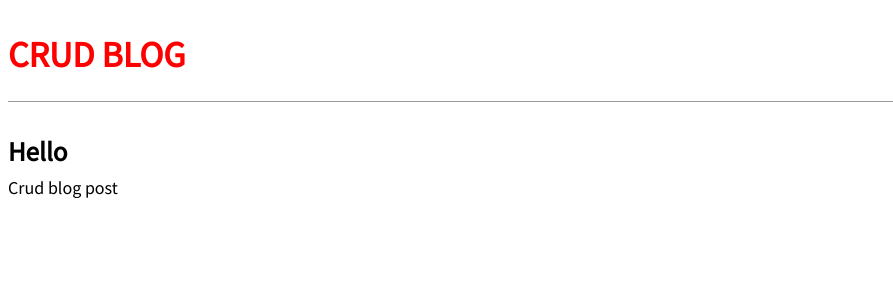
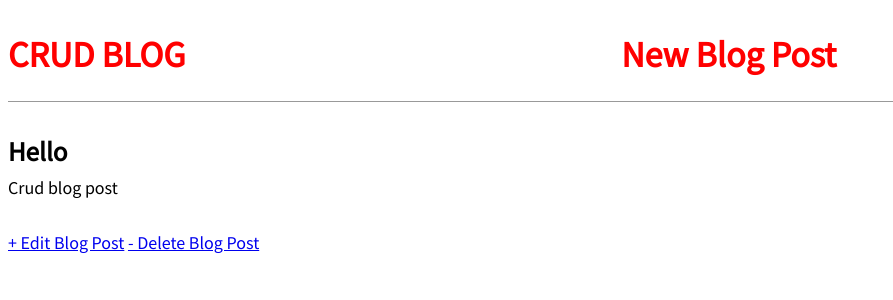
Before and after one commit to dejetem/zuri-crud, a Django app: page /post/1/ in a window 1280 px wide. Shown: the top 300 px of the page, without its empty margins (0-893 px from the left). Run offline with Django 3.2, Linux system fonts and the light colour scheme; data comes from the database, SQL or seed files in the repository; both versions use the stored data as it was after the commit.

Commit message:
added some functonalities

```diff
--- a/blog/models.py
+++ b/blog/models.py
@@ -1,10 +1,16 @@
 from django.db import models
+from django.urls import reverse
 
 # Create your models here.
+
+
 class Post(models.Model):
     title = models.CharField(max_length=200)
-    author = models.ForeignKey('auth.User',on_delete=models.CASCADE)
+    author = models.ForeignKey('auth.User', on_delete=models.CASCADE)
     body = models.TextField()
 
     def __str__(self):
         return self.title
+
+    def get_absolute_url(self):
+        return reverse("post_detail", args=[str(self.id)])
--- a/blog/urls.py
+++ b/blog/urls.py
@@ -1,7 +1,10 @@
 from django.urls import path
-from .views import BlogListView, BlogDetailView
+from .views import BlogListView, BlogDetailView, BlogCreateView, BlogUpdateView, BlogDeleteView
 
 urlpatterns = [
+    path('post/<int:pk>/delete/', BlogDeleteView.as_view(), name='post_delete'),
+    path('post/<int:pk>/edit/', BlogUpdateView.as_view(), name='post_edit'),
+    path('post/new/', BlogCreateView.as_view(), name='post_new'),
     path('post/<int:pk>/', BlogDetailView.as_view(), name='post_detail'),
     path('', BlogListView.as_view(), name='home'),
 ]
--- a/blog/views.py
+++ b/blog/views.py
@@ -1,8 +1,11 @@
 from django.shortcuts import render
-from django.views.generic import ListView, DetailView
+from django.views.generic import ListView, DetailView, CreateView, UpdateView, DeleteView
+from django.urls import reverse_lazy
 from .models import Post
 
 # Create your views here.
+
+
 class BlogListView(ListView):
     model = Post
     template_name = 'home.html'
@@ -11,3 +14,21 @@ class BlogListView(ListView):
 class BlogDetailView(DetailView):
     model = Post
     template_name = 'post_detail.html'
+
+
+class BlogCreateView(CreateView):
+    model = Post
+    template_name = 'post_new.html'
+    fields = ['title', 'author', 'body']
+
+
+class BlogUpdateView(UpdateView):
+    model = Post
+    template_name = 'post_edit.html'
+    fields = ['title', 'body']
+
+
+class BlogDeleteView(DeleteView):
+    model = Post
+    template_name = 'post_delete.html'
+    success_url = reverse_lazy('home')
--- /dev/null
+++ b/requirements.txt
@@ -0,0 +1 @@
+Django==3.2
--- a/templates/base.html
+++ b/templates/base.html
@@ -8,7 +8,12 @@
   </head>
   <body>
     <header>
-      <h1><a href="{ % url 'home' % }">CRUD BLOG</a></h1>
+      <div class='nav-left'>
+        <h1><a href="{% url 'home' %}">CRUD BLOG</a></h1>
+      </div>
+      <div class='nav-left'>
+        <h1><a href="{% url 'post_new' %}">New Blog Post</a></h1>
+      </div>
     </header>
     <div>
       {% block content %}
--- a/templates/post_detail.html
+++ b/templates/post_detail.html
@@ -1,8 +1,8 @@
-{% extends 'base.html' %}
-
-{% block content %}
-   <div class='post-entry'>
-      <h2>{{ post.title }}</h2>
-      <p>{{ post.body }}</p>
-   </div>
+{% extends 'base.html' %} {% block content %}
+<div class="post-entry">
+  <h2>{{ post.title }}</h2>
+  <p>{{ post.body }}</p>
+</div>
+<a href="{% url 'post_edit' post.pk %}">+ Edit Blog Post</a>
+<a href="{% url 'post_delete' post.pk %}">- Delete Blog Post</a>
 {% endblock %}
```
Also changed, not shown: blog/tests.py (+41 -1 lines), templates/post_delete.html (added, +8 -0 lines), templates/post_edit.html (added, +7 -0 lines), templates/post_new.html (added, +7 -0 lines), README.md, db.sqlite3, 1 other file.
